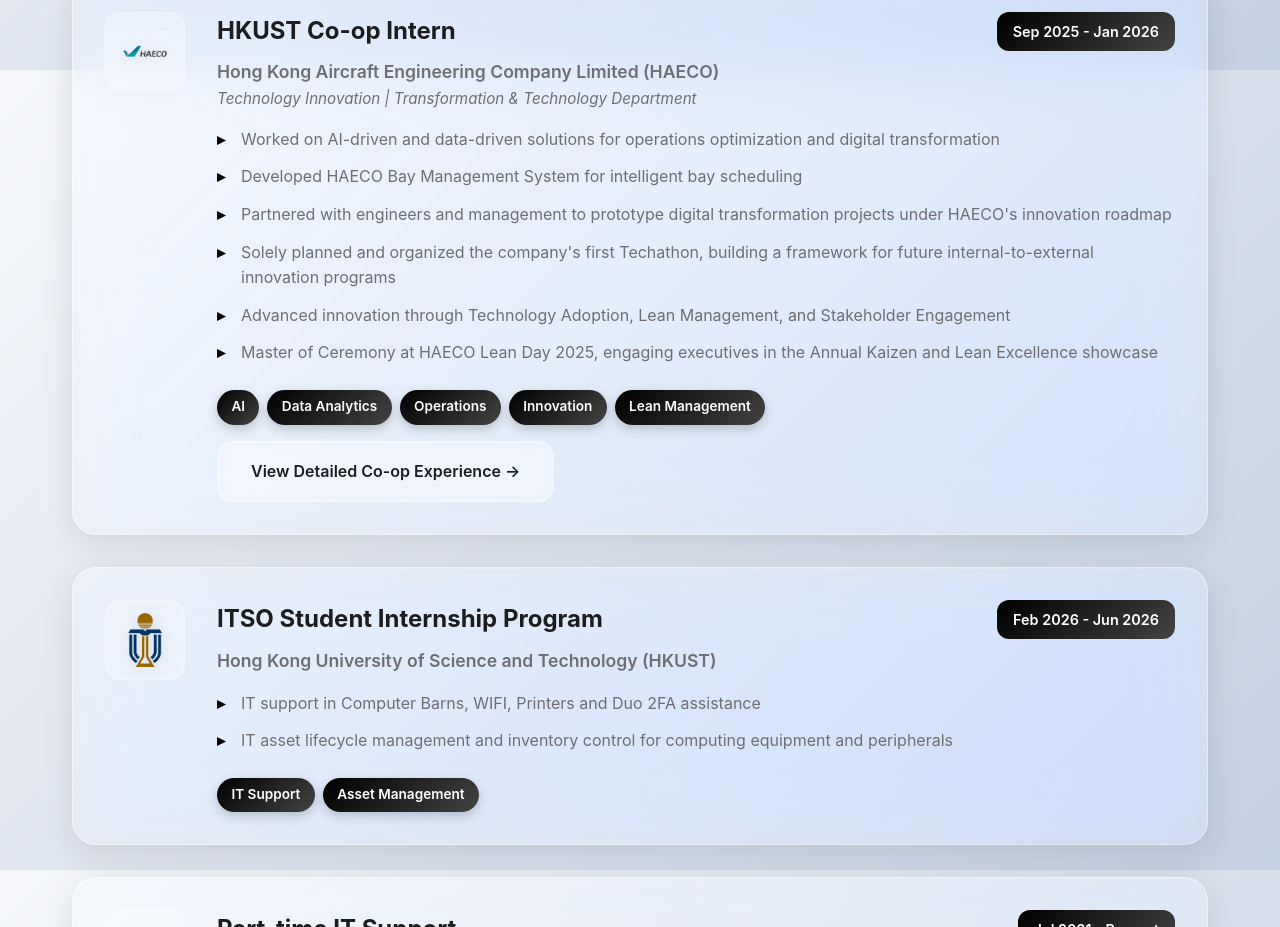
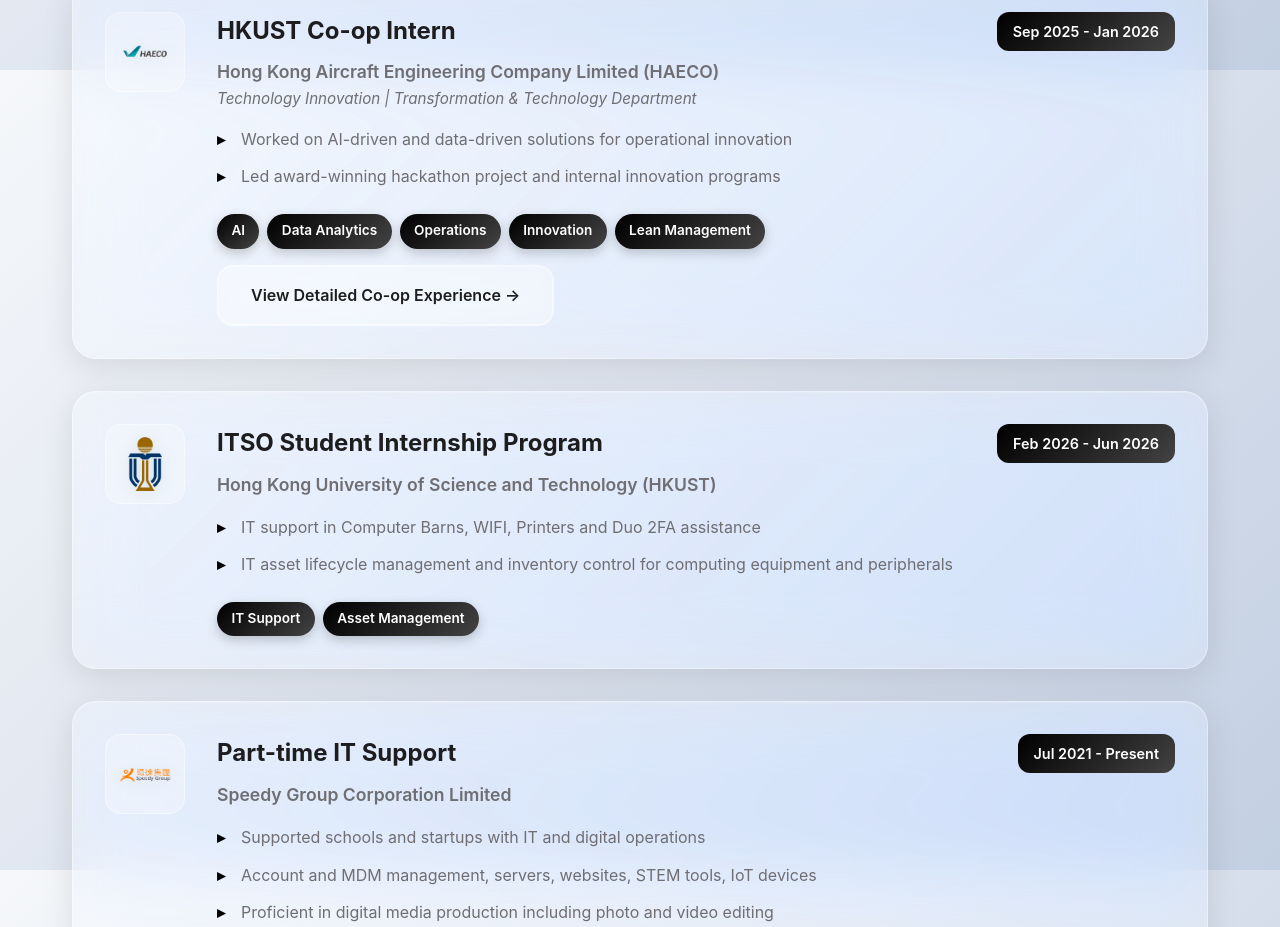
Before and after one commit to Jasonauyeungaa/Jason-AY-Portfolio.com, a plain HTML site: page index.html in a window 1280 px wide. Shown: the part 2330-3257 px from the top of the page. Drawn offline with Linux system fonts and the light colour scheme.

Commit message:
Update timeline details in index.html

```diff
--- a/index.html
+++ b/index.html
@@ -115,12 +115,8 @@
                                 <span class="timeline-period">Sep 2025 - Jan 2026</span>
                             </div>
                             <ul class="timeline-details">
-                                <li>Worked on AI-driven and data-driven solutions for operations optimization and digital transformation</li>
-                                <li>Developed HAECO Bay Management System for intelligent bay scheduling</li>
-                                <li>Partnered with engineers and management to prototype digital transformation projects under HAECO's innovation roadmap</li>
-                                <li>Solely planned and organized the company's first Techathon, building a framework for future internal-to-external innovation programs</li>
-                                <li>Advanced innovation through Technology Adoption, Lean Management, and Stakeholder Engagement</li>
-                                <li>Master of Ceremony at HAECO Lean Day 2025, engaging executives in the Annual Kaizen and Lean Excellence showcase</li>
+                                <li>Worked on AI-driven and data-driven solutions for operational innovation</li>
+                                <li>Led award-winning hackathon project and internal innovation programs</li>
                             </ul>
                             <div class="timeline-tags">
                                 <span class="tag">AI</span>
```
